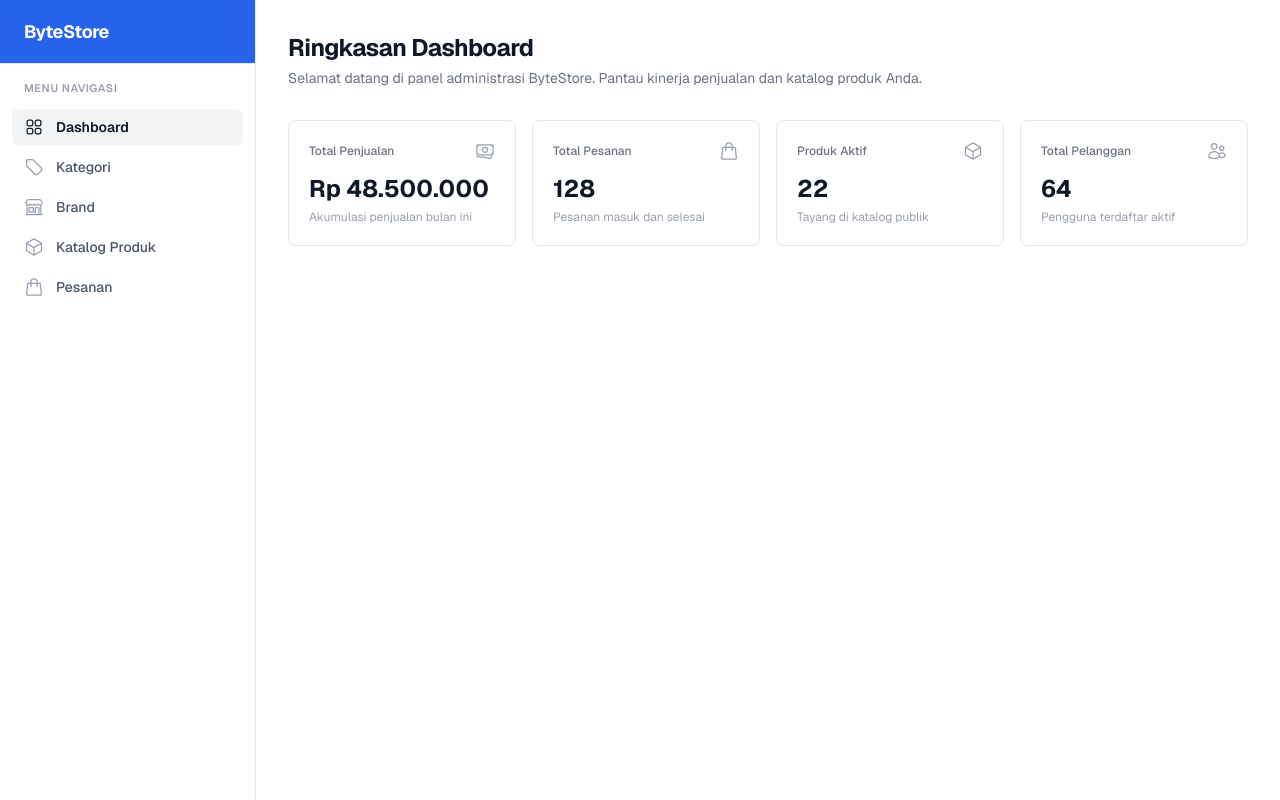
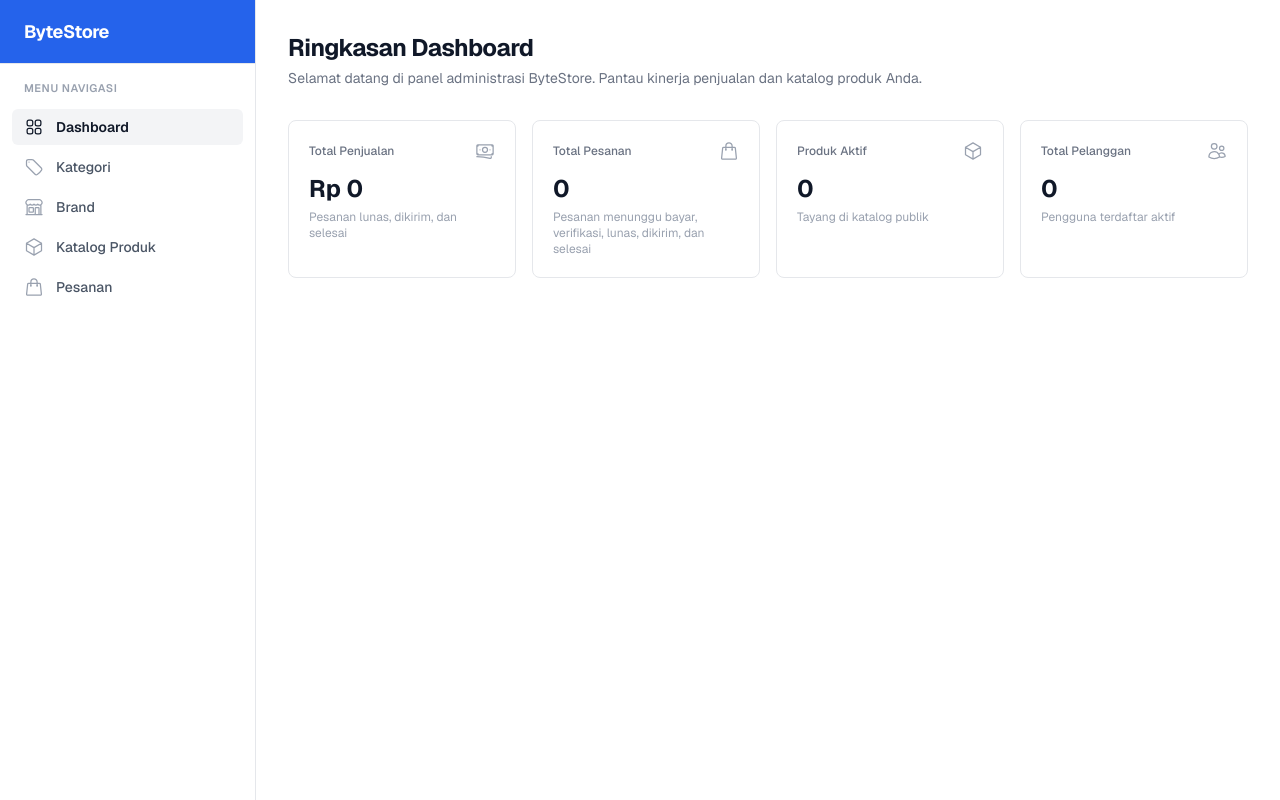
Before and after one commit to VPBI-Team-1/E-Commerce-App, a Next.js app in the folder toko-app/: page /admin in a window 1280 px wide. Built offline with nearby package versions, Linux system fonts and the light colour scheme; no server answers; the database is empty.

Commit message:
feat(admin-dashboard): connect dashboard metrics to live database data

```diff
--- a/toko-app/src/app/(admin)/admin/page.tsx
+++ b/toko-app/src/app/(admin)/admin/page.tsx
@@ -1,3 +1,5 @@
+import prisma from '@/lib/prisma';
+import { OrderStatus } from '@prisma/client';
 import {
   BanknotesIcon,
   ShoppingBagIcon,
@@ -7,30 +9,68 @@ import {
 
 export const dynamic = 'force-dynamic';
 
-export default function AdminDashboardPage() {
-  // Data ringkasan (hardcoded sementara sesuai kebutuhan tahap ini)
+export default async function AdminDashboardPage() {
+  const [salesAggregate, totalOrders, activeProducts, totalCustomers] =
+    await Promise.all([
+      prisma.order.aggregate({
+        where: {
+          status: {
+            in: [OrderStatus.PAID, OrderStatus.SHIPPED, OrderStatus.COMPLETED],
+          },
+        },
+        _sum: {
+          totalAmount: true,
+        },
+      }),
+      prisma.order.count({
+        where: {
+          status: {
+            not: OrderStatus.CANCELLED,
+          },
+        },
+      }),
+      prisma.product.count({
+        where: { isArchived: false },
+      }),
+      prisma.user.count({
+        where: { role: 'CUSTOMER' },
+      }),
+    ]);
+
+  const totalSalesAmount = salesAggregate._sum.totalAmount
+    ? Number(salesAggregate._sum.totalAmount)
+    : 0;
+
+  const formatIDR = (val: number) => {
+    return new Intl.NumberFormat('id-ID', {
+      style: 'currency',
+      currency: 'IDR',
+      maximumFractionDigits: 0,
+    }).format(val);
+  };
+
   const statCards = [
     {
       title: 'Total Penjualan',
-      value: 'Rp 48.500.000',
-      desc: 'Akumulasi penjualan bulan ini',
+      value: formatIDR(totalSalesAmount),
+      desc: 'Pesanan lunas, dikirim, dan selesai',
       icon: BanknotesIcon,
     },
     {
       title: 'Total Pesanan',
-      value: '128',
-      desc: 'Pesanan masuk dan selesai',
+      value: totalOrders.toLocaleString('id-ID'),
+      desc: 'Pesanan menunggu bayar, verifikasi, lunas, dikirim, dan selesai',
       icon: ShoppingBagIcon,
     },
     {
       title: 'Produk Aktif',
-      value: '22',
+      value: activeProducts.toLocaleString('id-ID'),
       desc: 'Tayang di katalog publik',
       icon: CubeIcon,
     },
     {
       title: 'Total Pelanggan',
-      value: '64',
+      value: totalCustomers.toLocaleString('id-ID'),
       desc: 'Pengguna terdaftar aktif',
       icon: UsersIcon,
     },
```
